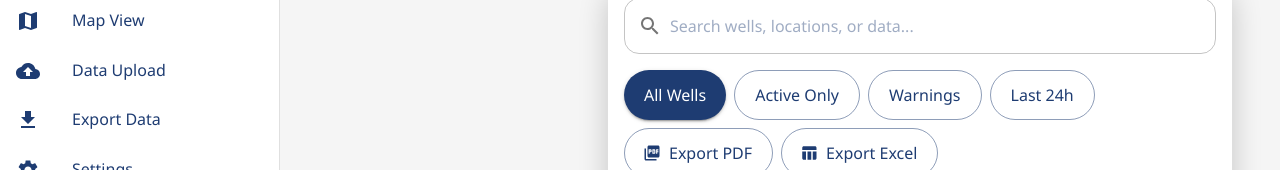
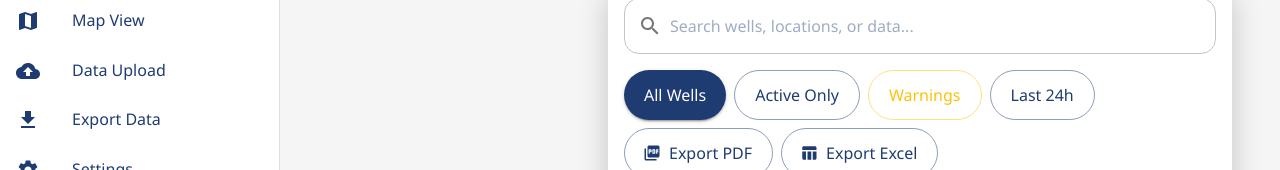
Before and after one commit to davelee001/SMART-Oil-Field, a React app in the folder src/frontend/: page / in a window 1280 px wide. Shown: the part 240-410 px from the top of the page. Built offline with nearby package versions, Linux system fonts and the light colour scheme.

Commit message:
style(dashboard): highlight the Warnings quick-filter button

```diff
--- a/src/frontend/src/pages/Dashboard.tsx
+++ b/src/frontend/src/pages/Dashboard.tsx
@@ -240,6 +240,7 @@ const Dashboard: React.FC = () => {
                                     <Button
                                         variant={quickFilter === 'warning' ? 'contained' : 'outlined'}
                                         size="small"
+                                        color="warning"
                                         onClick={() => applyQuickFilter('warning', 'Warnings')}
                                     >
                                         Warnings
```
